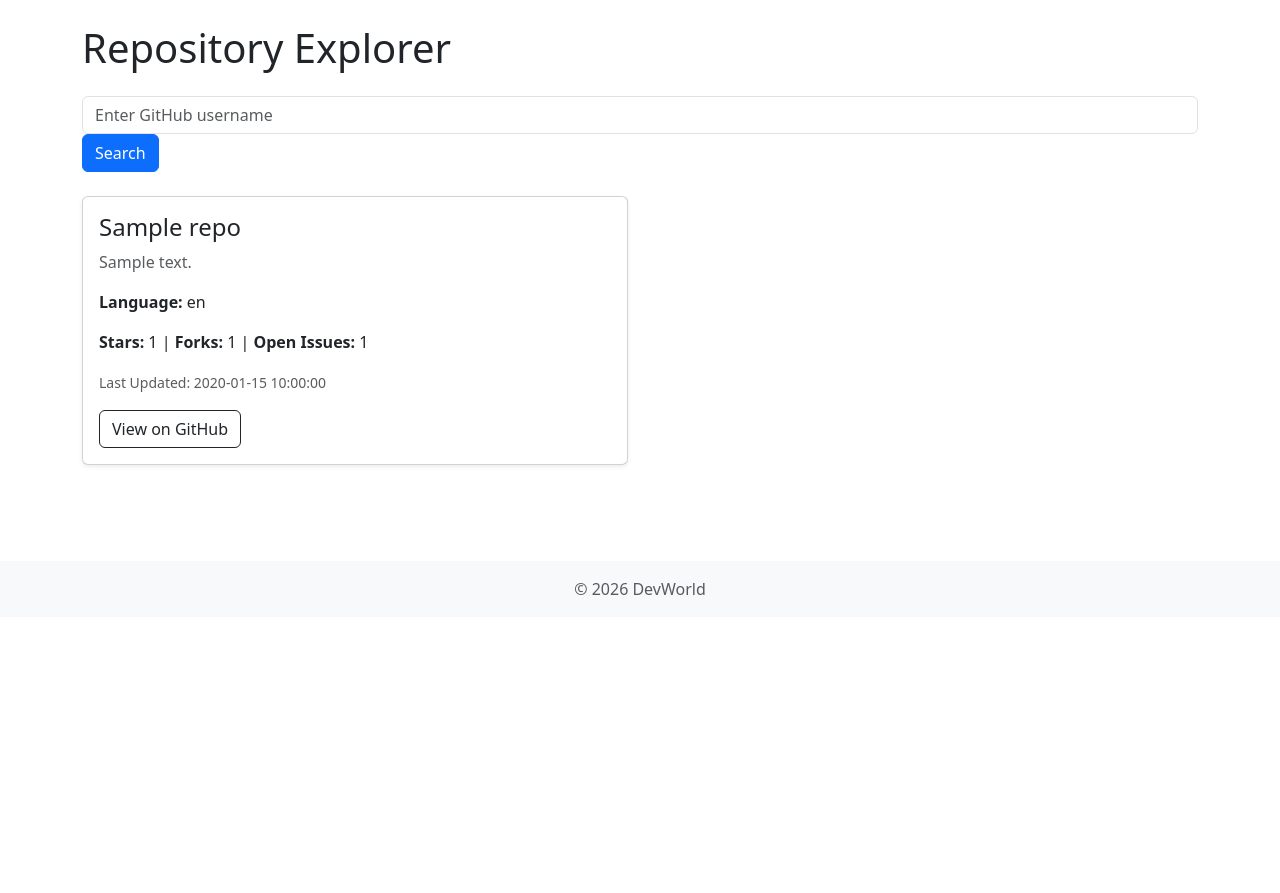
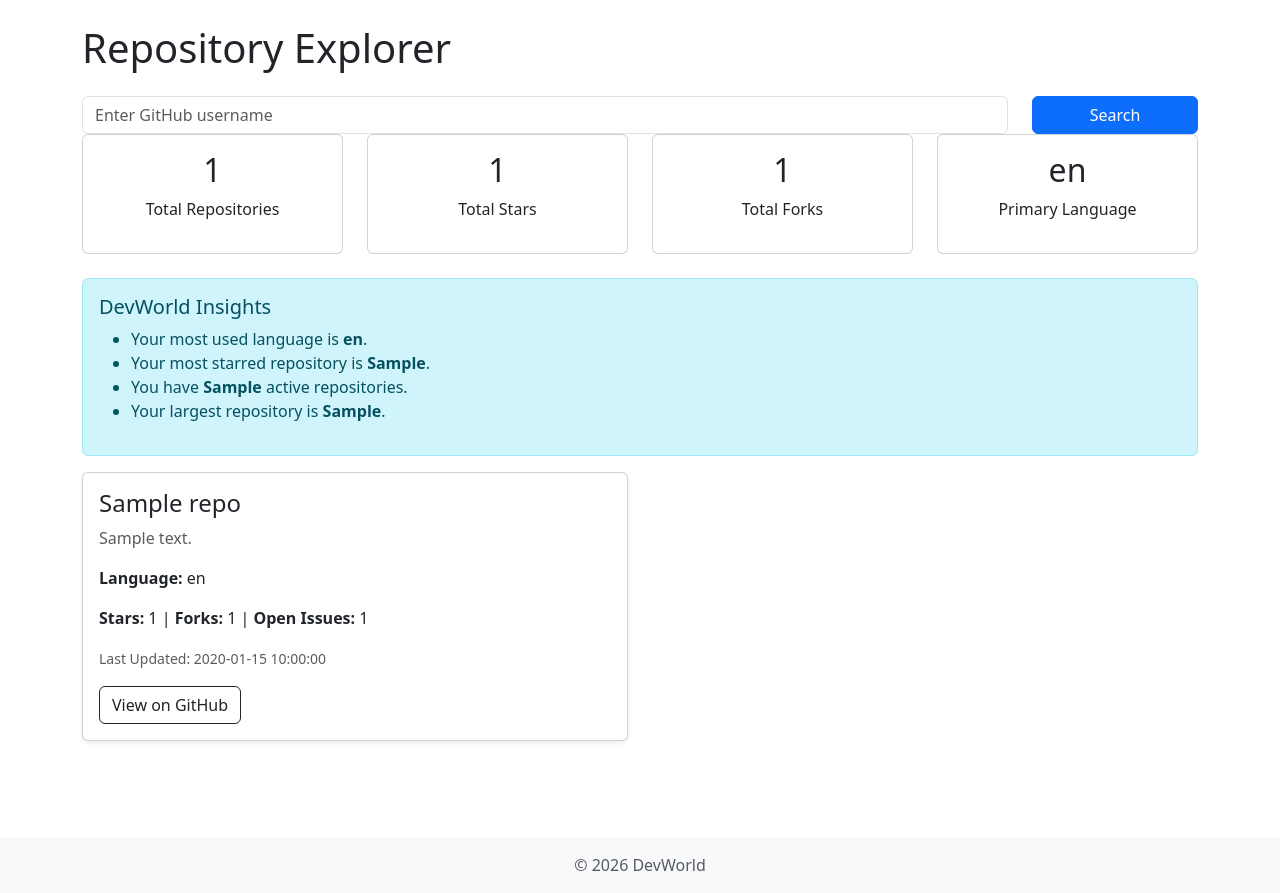
Before and after one commit to ben-m-m/DevWorld, a Flask app: template templates/dashboard.html in a window 1280 px wide. Shown: the part 56-949 px from the top of the page. Before the commit the page ends 651 px from the top, so only its background shows below. Run offline with Flask 3, Linux system fonts and the light colour scheme; the template is opened without the code that fills it: most values are stand-ins (such as "Sample title", 1, 10 or a date in 2020).

Commit message:
Add analytics service and enhance dashboard with repository insights

```diff
--- a/templates/dashboard.html
+++ b/templates/dashboard.html
@@ -5,17 +5,89 @@
 
 <h1 class="mb-4">Repository Explorer</h1>
 
-<form method="POST" class="mb-4">
-    <div class="input-group">
+<form method="POST" class="row g-3mb-4">
+    <div class="col-md-10">
         <input type="text" name="username" class="form-control" placeholder="Enter GitHub username" required>
     </div>
     <div class="col-md-2">
-        <button type="submit" class="btn btn-primary">Search</button>
+        <button class="btn btn-primary w-100">Search</button>
     </div>
 </form>
 
+{% if analytics %}
+<div class="row mb-4">
+    <div class="col-md-3">
+        <div class="card text-center">
+            <div class="card-body">
+                <h2>{{ analytics.total_repositories }}</h2>
+                <p>Total Repositories</p>
+            </div>
+        </div>
+    </div>
+    <div class="col-md-3">
+        <div class="card text-center">
+            <div class="card-body">
+                <h2>{{ analytics.total_stars }}</h2>
+                <p>Total Stars</p>
+            </div>
+
+        </div>
+    </div>
+
+    <div class="col-md-3">
+        <div class="card text-center">
+            <div class="card-body">
+                <h2>{{ analytics.total_forks }}</h2>
+                <p>Total Forks</p>
+            </div>
+        </div>
+    </div>
+    <div class="col-md-3">
+        <div class="card text-center">
+            <div class="card-body">
+                <h2>{{ analytics.most_used_language }}</h2>
+                <p>Primary Language</p>
+            </div>
+        </div>
+    </div>
+</div>
+
+{% endif %}
+
 {% if repos %}
+<div class="alert alert-info">
 
+    <h5>DevWorld Insights</h5>
+
+    <ul>
+
+        <li>
+            Your most used language is
+            <strong>{{ analytics.most_used_language }}</strong>.
+        </li>
+
+        <li>
+            Your most starred repository is
+            <strong>{{ analytics.most_starred_repo }}</strong>.
+        </li>
+
+        <li>
+            You have
+            <strong>{{ analytics.active_repositories }}</strong>
+            active repositories.
+        </li>
+
+        <li>
+            Your largest repository is
+            <strong>{{ analytics.largest_repository }}</strong>.
+        </li>
+
+    </ul>
+
+</div>
+{% endif %}
+
+{% if repos %}
 <div class="row">
     {% for repo in repos %}
     <div class="col-md-6 mb-4">
```
Also changed, not shown: routes/github.py (+7 -1 lines), services/analytics.py (added, +65 -0 lines).
